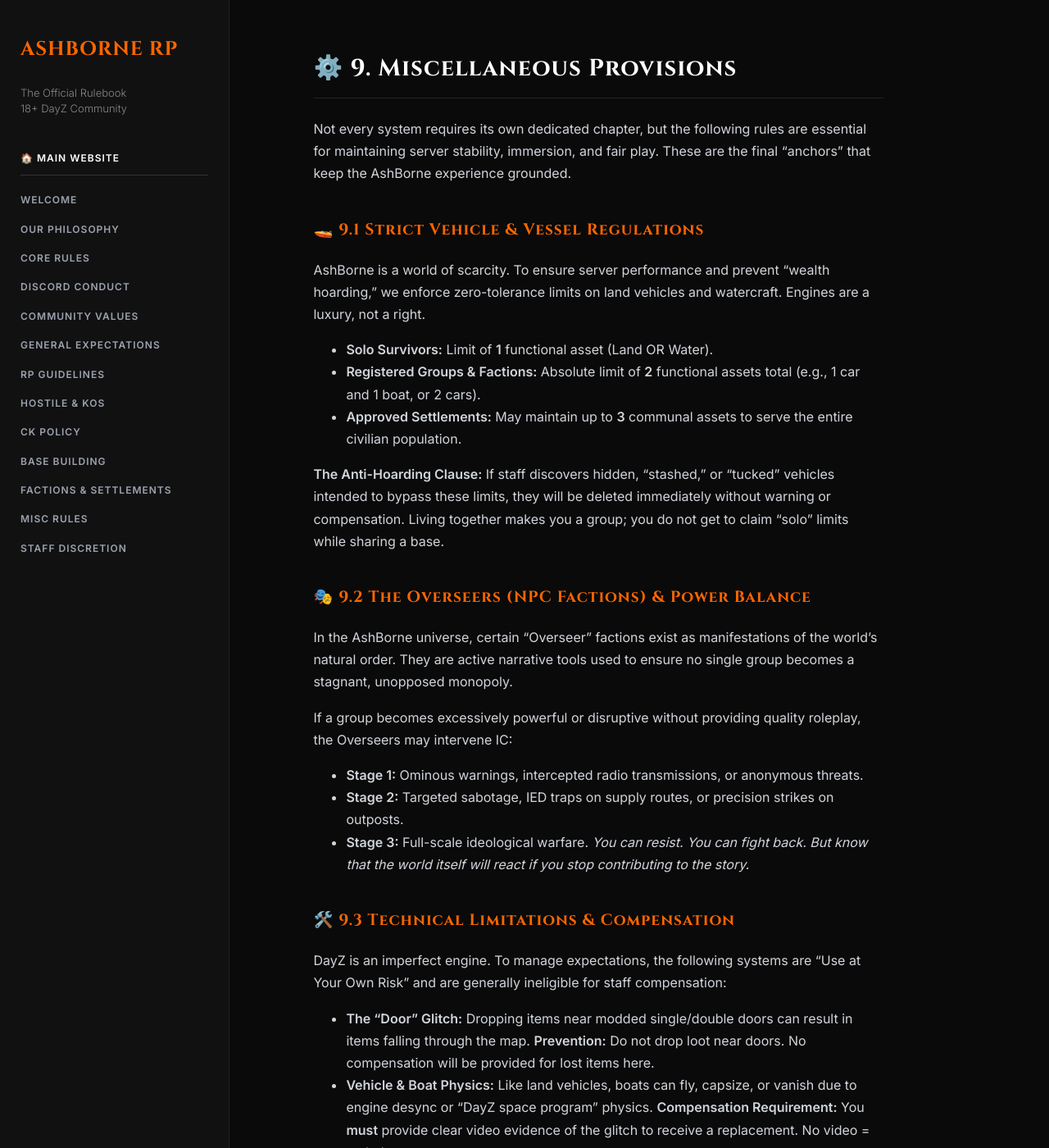
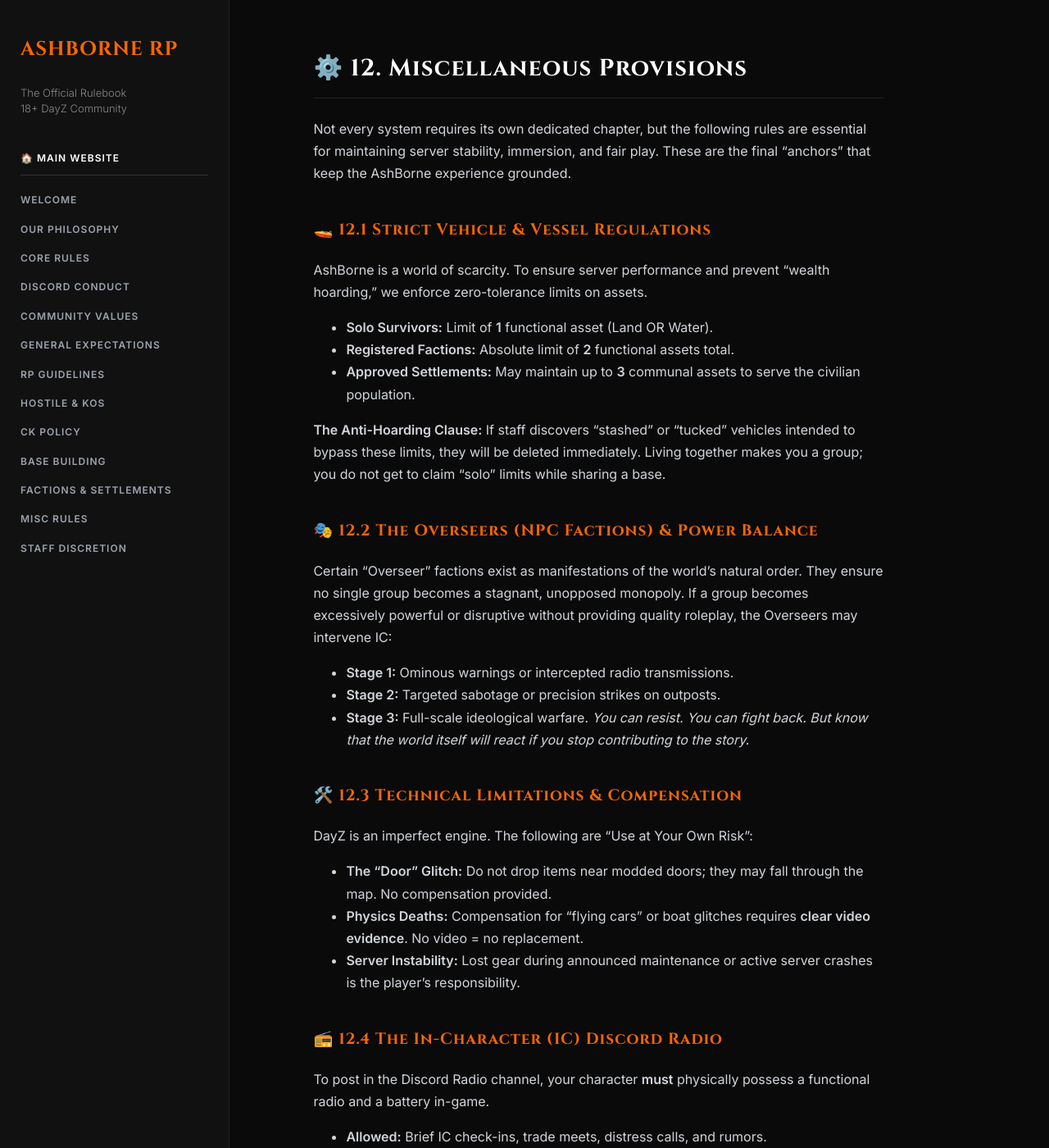
Before and after one commit to AshBorneRP/AshBorne-Rules, a Jekyll site: the page built from other-rules.md, in a window 1280 px wide and 1400 px high. Shown: the whole window at 82% size. Built offline with Jekyll 4.4.1, drawn with Linux system fonts in a browser that asks for light colours; our own code applies the rules of GitHub Pages for plain Markdown files; some of the changed text lies outside the part shown.

Commit message:
Update other-rules.md

```diff
--- a/other-rules.md
+++ b/other-rules.md
@@ -2,49 +2,46 @@
 layout: default
 ---
 
-# ⚙️ 9. Miscellaneous Provisions
+# ⚙️ 12. Miscellaneous Provisions
 
 Not every system requires its own dedicated chapter, but the following rules are essential for maintaining server stability, immersion, and fair play. These are the final "anchors" that keep the AshBorne experience grounded.
 
-### 🚤 9.1 Strict Vehicle & Vessel Regulations
-AshBorne is a world of scarcity. To ensure server performance and prevent "wealth hoarding," we enforce zero-tolerance limits on land vehicles and watercraft. Engines are a luxury, not a right.
+### 🚤 12.1 Strict Vehicle & Vessel Regulations
+AshBorne is a world of scarcity. To ensure server performance and prevent "wealth hoarding," we enforce zero-tolerance limits on assets.
 
 * **Solo Survivors:** Limit of **1** functional asset (Land OR Water).
-* **Registered Groups & Factions:** Absolute limit of **2** functional assets total (e.g., 1 car and 1 boat, or 2 cars).
-* **Approved Settlements:** May maintain up to **3** communal assets to serve the entire civilian population.
+* **Registered Factions:** Absolute limit of **2** functional assets total.
+* **Approved Settlements:** May maintain up to **3** communal assets to serve the civilian population.
 
-**The Anti-Hoarding Clause:** If staff discovers hidden, "stashed," or "tucked" vehicles intended to bypass these limits, they will be deleted immediately without warning or compensation. Living together makes you a group; you do not get to claim "solo" limits while sharing a base.
+**The Anti-Hoarding Clause:** If staff discovers "stashed" or "tucked" vehicles intended to bypass these limits, they will be deleted immediately. Living together makes you a group; you do not get to claim "solo" limits while sharing a base.
 
-### 🎭 9.2 The Overseers (NPC Factions) & Power Balance
-In the AshBorne universe, certain "Overseer" factions exist as manifestations of the world's natural order. They are active narrative tools used to ensure no single group becomes a stagnant, unopposed monopoly.
+### 🎭 12.2 The Overseers (NPC Factions) & Power Balance
+Certain "Overseer" factions exist as manifestations of the world's natural order. They ensure no single group becomes a stagnant, unopposed monopoly. If a group becomes excessively powerful or disruptive without providing quality roleplay, the Overseers may intervene IC:
 
-If a group becomes excessively powerful or disruptive without providing quality roleplay, the Overseers may intervene IC:
-* **Stage 1:** Ominous warnings, intercepted radio transmissions, or anonymous threats.
-* **Stage 2:** Targeted sabotage, IED traps on supply routes, or precision strikes on outposts.
+* **Stage 1:** Ominous warnings or intercepted radio transmissions.
+* **Stage 2:** Targeted sabotage or precision strikes on outposts.
 * **Stage 3:** Full-scale ideological warfare.
 *You can resist. You can fight back. But know that the world itself will react if you stop contributing to the story.*
 
-### 🛠️ 9.3 Technical Limitations & Compensation
-DayZ is an imperfect engine. To manage expectations, the following systems are "Use at Your Own Risk" and are generally ineligible for staff compensation:
-* **The "Door" Glitch:** Dropping items near modded single/double doors can result in items falling through the map. **Prevention:** Do not drop loot near doors. No compensation will be provided for lost items here.
-* **Vehicle & Boat Physics:** Like land vehicles, boats can fly, capsize, or vanish due to engine desync or "DayZ space program" physics. **Compensation Requirement:** You **must** provide clear video evidence of the glitch to receive a replacement. No video = no help.
-* **Unrepairable Assets:** Some rare vehicles or boats in the world cannot be fixed due to a lack of available parts. If an asset becomes completely inoperable, it is a narrative "total loss"—abandon it and move on.
-* **Server Instability:** If you continue to play while the server is actively crashing or during an announced maintenance window, any lost gear is your responsibility.
+### 🛠️ 12.3 Technical Limitations & Compensation
+DayZ is an imperfect engine. The following are "Use at Your Own Risk":
+* **The "Door" Glitch:** Do not drop items near modded doors; they may fall through the map. No compensation provided.
+* **Physics Deaths:** Compensation for "flying cars" or boat glitches requires **clear video evidence**. No video = no replacement.
+* **Server Instability:** Lost gear during announced maintenance or active server crashes is the player's responsibility.
 
-### 📻 9.4 The In-Character (IC) Discord Radio
-Our Discord Radio channel is a direct extension of the game world. Use it with the same level of immersion as your in-game microphone. To post here, your character **must** physically possess a functional radio and a battery in-game.
+### 📻 12.4 The In-Character (IC) Discord Radio
+To post in the Discord Radio channel, your character **must** physically possess a functional radio and a battery in-game.
+* **Allowed:** Brief IC check-ins, trade meets, distress calls, and rumors.
+* **Forbidden:** Hostile initiations, OOC flaming, or "keyboard warrior" toxicity.
+* **Identity:** You may use one (1) consistent codename known by others in-game.
 
-* **Allowed:** Brief IC check-ins, organizing trade meets, distress calls, and spreading localized rumors.
-* **Forbidden:** Hostile initiations (these must happen in-game), OOC flaming, or "keyboard warrior" toxicity.
-* **Identity & Codenames:** You may use one (1) consistent codename, but it must be a name your character is actually known by in-game. Using an unknown alias to leak information you shouldn't have is considered powergaming.
+### 🎗️ 12.5 Event Characters & NPC Encounters
+* **Rules of Engagement:** You *are* allowed to KOS characters wearing **Event Armbands**, but they carry "Self-Destruct" gear that ruins upon death—yielding zero loot.
+* **The Golden Rule:** You are **never** permitted to remove the Event Armband from a living NPC character. Doing so results in an immediate **3-day suspension**.
 
-### 🎗️ 9.5 Event Characters & NPC Encounters
-Staff and Event Team members occasionally play unique characters marked by **Event Armbands**.
-* **Rules of Engagement:** You *are* allowed to KOS these characters, but doing so is a massive waste of story. These characters carry "Self-Destruct" gear that is ruined upon death—meaning you get zero loot and lose 100% of the roleplay.
-* **The Golden Rule:** You are **never** permitted to remove the Event Armband from a living NPC character. Doing so will result in an immediate **3-day suspension** without the possibility of appeal.
 <br><br>
 <hr style="margin-top: 50px; border: 0; border-top: 1px solid #222;">
 <div style="display: flex; justify-content: space-between; font-family: 'Cinzel', serif; font-size: 14px; letter-spacing: 1px; margin-bottom: 40px;">
-    <a href="base-building.html" style="text-decoration: none; color: #888;">⬅ PREVIOUS: BASE BUILDING</a>
+    <a href="factions-settlements.html" style="text-decoration: none; color: #888;">⬅ PREVIOUS: FACTIONS & SETTLEMENTS</a>
     <a href="staff-discretion.html" style="text-decoration: none; color: #ff6600;">NEXT: STAFF DISCRETION ➔</a>
 </div>
```
